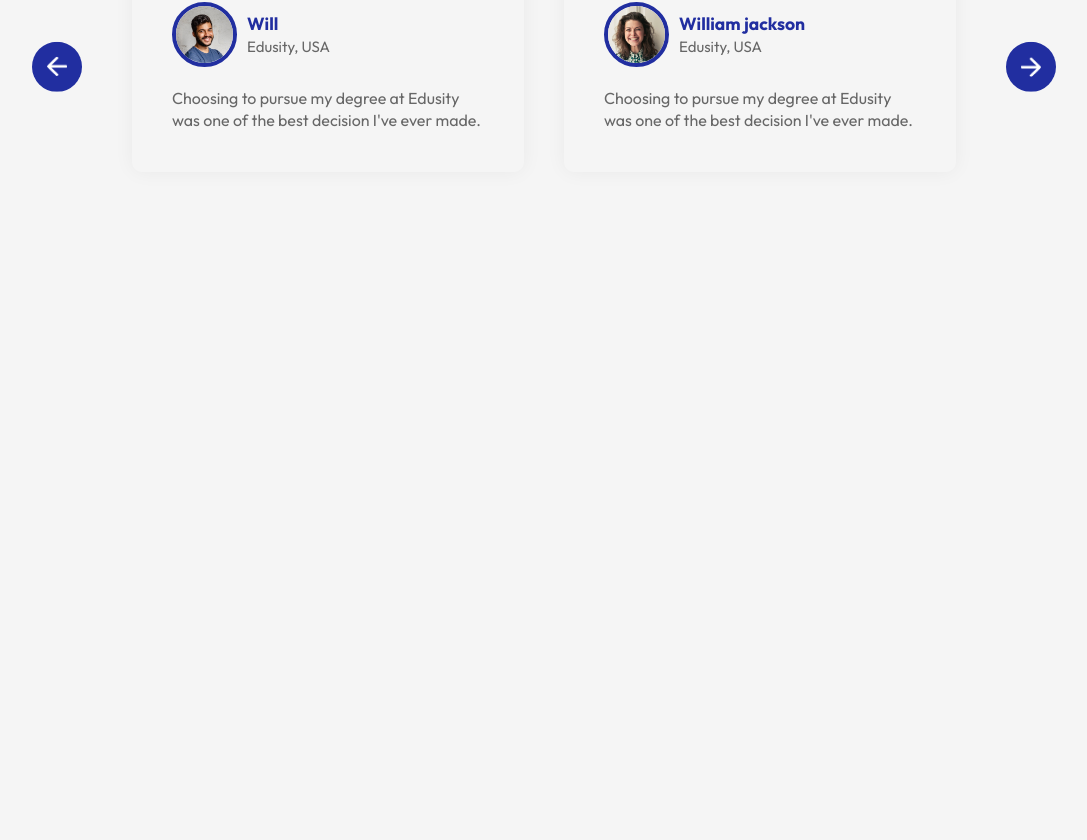
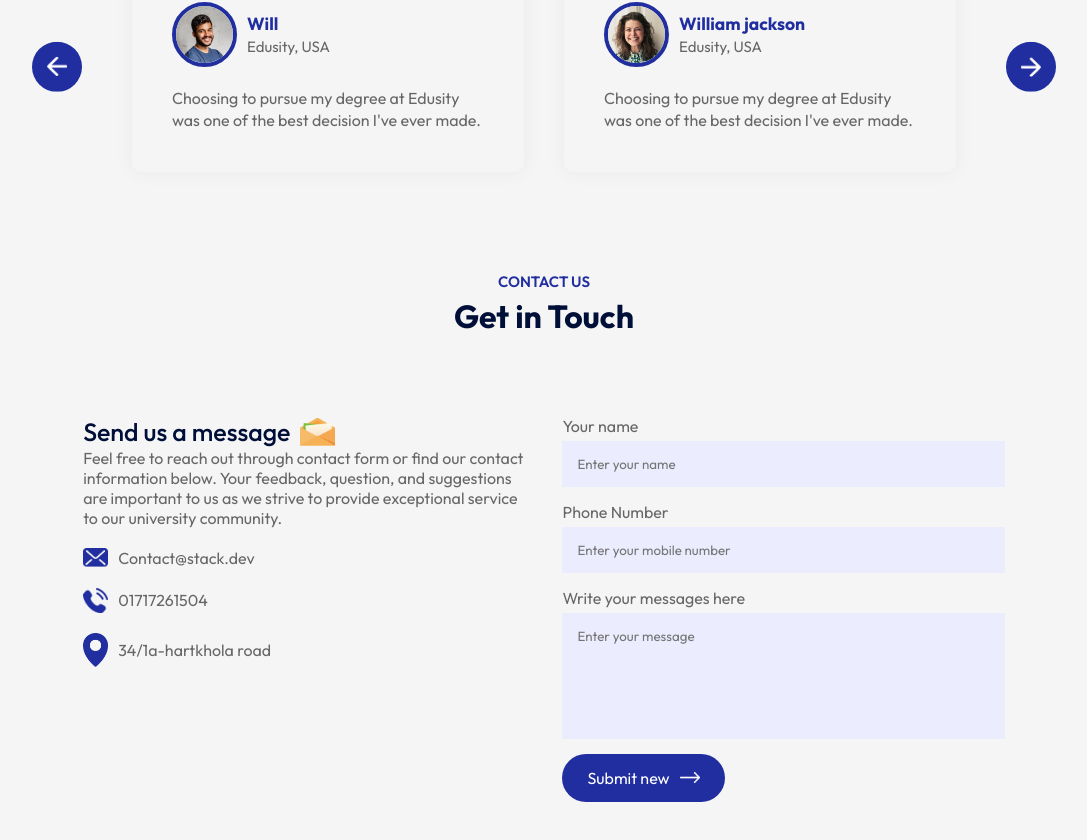
Before and after one commit to tasnimcsedu25/Edusity, a React app in the folder project3/Edusity/: page / in a window 1280 px wide. Shown: the part 2699-3539 px from the top of the page, without its empty margins (96-1183 px from the left). Before the commit the page ends 2971 px from the top, so only its background shows below. Built offline with nearby package versions, Linux system fonts and the light colour scheme; the HTML template or start-up script is replaced by a standard one.

Commit message:
contact layout only

```diff
--- a/project3/Edusity/src/App.jsx
+++ b/project3/Edusity/src/App.jsx
@@ -6,6 +6,7 @@
 import About from './Components/About/About'
 import Campus from './Components/Campus/Campus'
 import Testimonials from './Components/Testimonials/Testimonials'
+import Contact from './Components/Contact/Contact'
 const App=()=> {
   return (
     <div>
@@ -19,6 +20,8 @@
     <Campus/>
     <Title subTitle='TESTIMONIALS' title='What Student Says'/>
     <Testimonials/>
+    <Title subTitle='Contact Us' title='Get in Touch'/>
+    <Contact/>
 
   </div>
 
--- /dev/null
+++ b/project3/Edusity/src/Components/Contact/Contact.css
@@ -0,0 +1,53 @@
+.contact{
+    margin: 80px auto;
+    max-width: 90%;
+    display: flex;
+    align-content: center;
+    justify-content: space-between;
+}
+.contact-col{
+    flex-basis: 48%;
+    color: #676767;
+}
+.contact-col h3{
+    color: #000f38;
+    font-weight: 500;
+    font-size: 25px;
+    display: flex;
+    align-items: center;
+
+}
+.contact-col h3 img{
+    width: 35px;
+    margin-left: 10px;
+}
+.contact-col p{
+    max-width: 450px;
+    list-style: 0.3;
+}
+.contact-col ul li{
+    display: flex;
+    align-items: center;
+    margin: 20px 0;
+}
+.contact-col ul li img{
+    width:25px ;
+    margin-right: 10px;
+}
+.contact form input,.contact form textarea{
+    display: block;
+    width: 100%;
+    background: #EBECFE;
+    padding: 15px;
+    border: 0;
+    outline: 0;
+    margin-bottom: 15px;
+    margin-top: 5px;
+    resize: none;
+
+}
+.contact-col span{
+    display: block;
+    margin: 20px 0;
+
+}
--- /dev/null
+++ b/project3/Edusity/src/Components/Contact/Contact.jsx
@@ -0,0 +1,42 @@
+import React from 'react'
+import './Contact.css'
+import msg_icon from '../../assets/msg-icon.png'
+import mail_icon from '../../assets/mail-icon.png'
+import phone_icon from '../../assets/phone-icon.png'
+import location_icon from '../../assets/location-icon.png'
+import white_arrow from '../../assets/white-arrow.png'
+const Contact = () => {
+  return (
+    <div className='contact'>
+        <div className="contact-col">
+            <h3>Send us a message <img src={msg_icon}/> </h3>
+            <p>Feel free to reach out through contact form or find our contact information below. Your feedback, question, and suggestions are important to us as we strive to provide exceptional service to our university community.</p>
+            <ul>
+                <li>
+                    <img src={mail_icon}/>
+                    Contact@stack.dev
+                </li>
+                <li><img src={phone_icon}/>01717261504</li>
+                <li><img src={location_icon}/>34/1a-hartkhola road</li>
+            </ul>
+        </div>
+        <div className="contact-col">
+            <form>
+              <label>Your name</label>
+      <input type="text" name='name' placeholder='Enter your name' required/>
+              <label>Phone Number</label>
+              <input type="tel" name='phone'placeholder='Enter your mobile number' required/>
+              <label>Write your messages here</label>
+              <textarea name="message" rows="6" placeholder='Enter your message' required></textarea>
+              <button type='submit' className='btn dark-btn'>Submit new
+                <img src={white_arrow}/>
+            </button>
+            </form>
+            <span></span>
+        </div>
+
+    </div>
+  )
+}
+
+export default Contact
```
